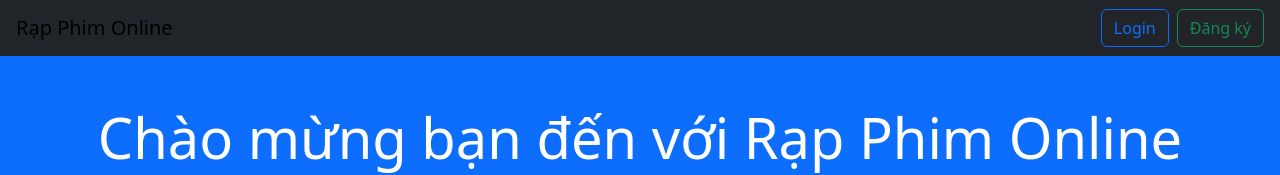
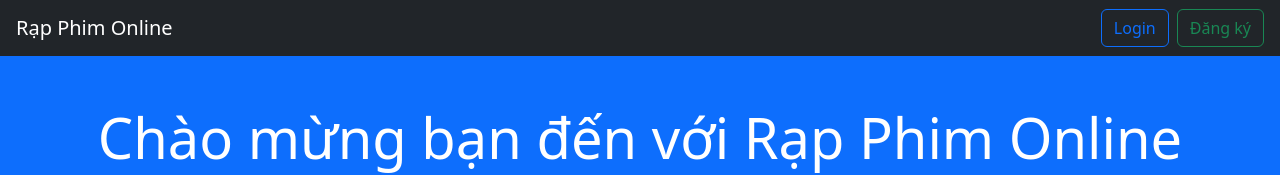
Before and after one commit to MinhQuaanPro/Capstone_BC93_Moive, a React (Vite) app in the folder Documents/BC93/CAPSTONE3/Capstone3/: page / in a window 1280 px wide. Shown: the top 175 px of the page. Built offline with nearby package versions, Linux system fonts and the light colour scheme; no server answers.

Commit message:
chỉnh sửa màu header

```diff
--- a/Documents/BC93/CAPSTONE3/Capstone3/src/components/header/index.jsx
+++ b/Documents/BC93/CAPSTONE3/Capstone3/src/components/header/index.jsx
@@ -13,7 +13,7 @@ const Header = () => {
 
   return (
     <nav className="navbar navbar-expand-lg navbar-light bg-dark px-3">
-      <Link className="navbar-brand" to="/">
+      <Link className="navbar-brand text-white" to="/">
         Rạp Phim Online
       </Link>
 
```
